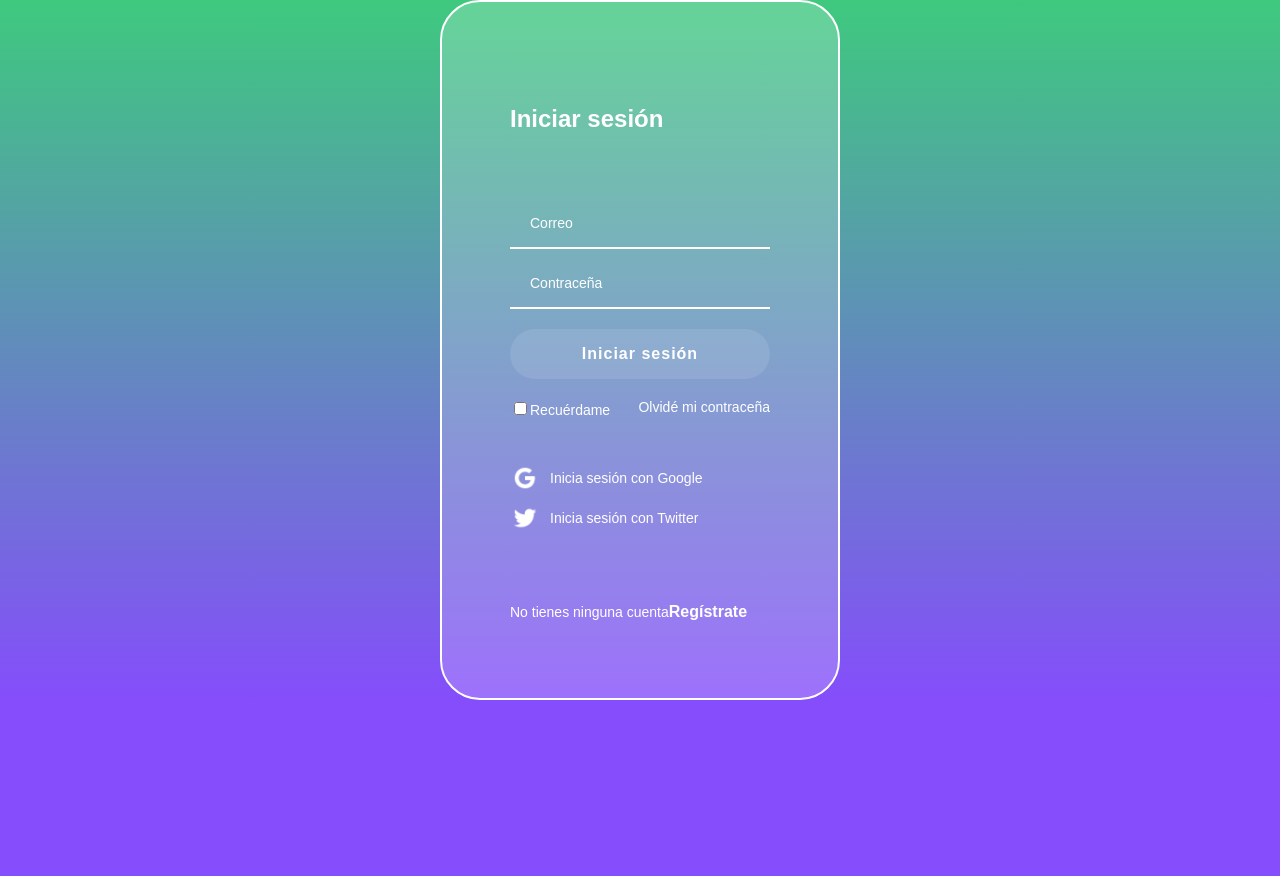
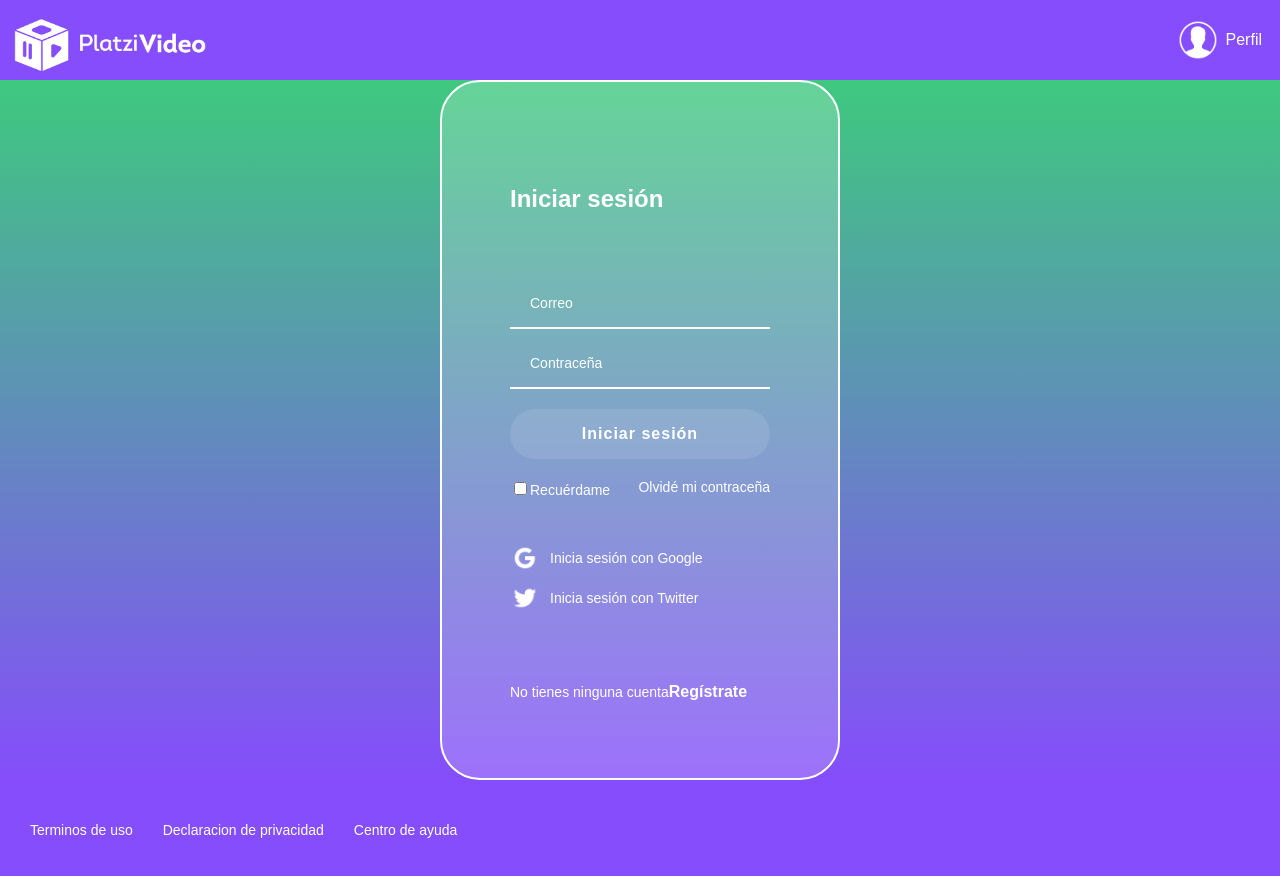
Before and after one commit to Pipe12/platzi_video_react, a React app: page /login in a window 1280 px wide. Shown: the top 876 px of the page. Before the commit the page ends 800 px from the top, so only its background shows below. Built offline with nearby package versions, Linux system fonts and the light colour scheme; a web font is replaced by a local one.

Commit message:
Create conponent Layout to use as template

```diff
--- /dev/null
+++ b/src/components/Layout.jsx
@@ -0,0 +1,13 @@
+import React from 'react';
+import Header from './Header';
+import Footer from './Footer';
+
+const Layout = ({ children }) => (
+  <div className='App'>
+    <Header />
+    {children}
+    <Footer />
+  </div>
+);
+
+export default Layout;
--- a/src/containers/Home.jsx
+++ b/src/containers/Home.jsx
@@ -13,8 +13,7 @@ const API = 'http://localhost:3000/initialState';
 const Home = () => {
   const initialState = useInitialState(API);
   return (
-    <div className='App'>
-      <Header />
+    <>
       <Search />
 
       {initialState.mylist.length > 0 && (
@@ -41,8 +40,7 @@ const Home = () => {
         </Categories>
       )}
 
-      <Footer />
-    </div>
+    </>
   );
 };
 
--- a/src/routes/App.js
+++ b/src/routes/App.js
@@ -1,18 +1,21 @@
 import React from 'react';
 import { BrowserRouter, Switch, Route } from 'react-router-dom';
 import Home from '../containers/Home';
+import Layout from '../components/Layout';
 import Login from '../containers/Login';
 import NotFound from '../containers/NotFound';
 import Register from '../containers/Register';
 
 const App = () => (
   <BrowserRouter>
+    <Layout>
       <Switch>
         <Route exact path='/' component={Home} />
         <Route exact path='/login' component={Login} />
         <Route exact path='/register' component={Register} />
         <Route component={NotFound} />
       </Switch>
+    </Layout>
   </BrowserRouter>
 );
 
```
Lines whose indentation alone changed are shown as unchanged.
